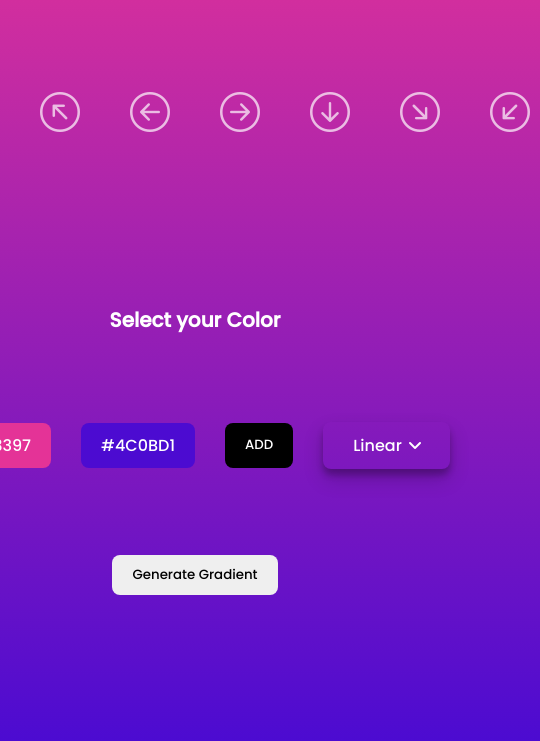
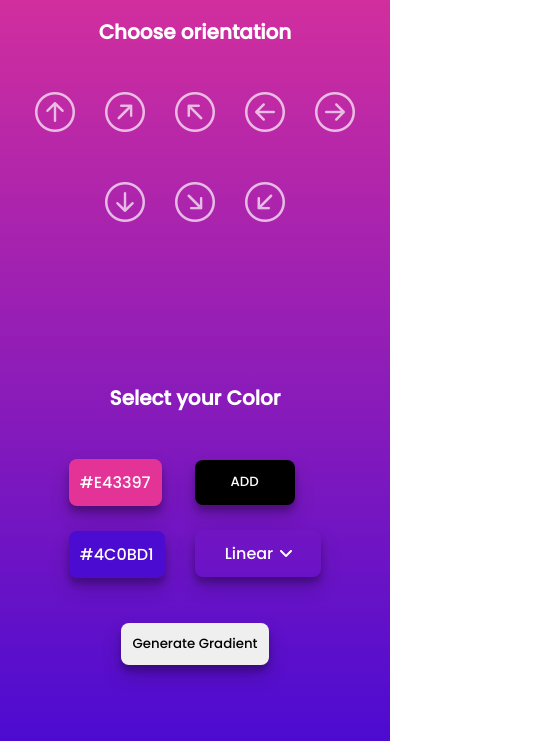
Before and after one commit to itstheanurag/color-flipper, a website: page src/public/gradient.html in a window 390 px wide. Shown: the part 103-844 px from the top of the page, 540 px wide, since content can reach past the window. Drawn offline with nearby package versions, Linux system fonts and the light colour scheme.

Commit message:
feat:made gradient.html file responsive

```diff
--- a/src/public/css/gradient.css
+++ b/src/public/css/gradient.css
@@ -19,7 +19,7 @@ body {
     flex-direction: column;
     align-items: center;
     justify-content: space-around;
-    padding: 10%;
+    padding: 150px;
     gap: 15px;
 }
 
@@ -39,8 +39,11 @@ body {
 #gradient .colors .color-item {
     border: none;
     border-radius: 8px;
-    padding: 10px 20px;
+    padding: 20px 20px;
     color: white;
+    transition: 0.1s;
+    background-color: transparent;
+    box-shadow: rgba(0, 0, 0, 0.19) 0px 10px 20px, rgba(0, 0, 0, 0.23) 0px 6px 6px;    padding: 11px;
 }
 
 .colors #create-color-item {
@@ -51,12 +54,18 @@ body {
     padding: 10px 20px;
     background: black;
     color: white;
+    box-shadow: rgba(0, 0, 0, 0.19) 0px 10px 20px, rgba(0, 0, 0, 0.23) 0px 6px 6px;    padding: 11px;
 }
+
+ .color-item a:hover{
+    box-shadow: rgba(100, 100, 111, 0.2) 0px 7px 29px 0px;
+ }
 
 #create-color-item:hover {
     cursor: pointer;
     background: white;
     color: black;
+
 }
 
 .directions {
@@ -67,15 +76,17 @@ body {
    gap: 30px;
 }
 
-.directions span {
-    padding: 10px;
-}
 
 #generate-gradient {
     padding: 10px 20px;
     border: none;
     border-radius: 8px;
+    box-shadow: rgba(0, 0, 0, 0.19) 0px 10px 20px, rgba(0, 0, 0, 0.23) 0px 6px 6px;    padding: 11px;
 }
+
+#generate-gradient a:hover{
+    box-shadow: rgba(100, 100, 111, 0.2) 0px 7px 29px 0px;
+ }
 
 .nav-bar{
     height: 80px;
@@ -166,3 +177,47 @@ h1{
     display: block;
     color: #fff;
  }
+ .color-btn{
+    display: flex;
+    gap: 25px;
+ }
+ .color-btn2{
+    display: flex;
+    gap: 25px;
+ }
+
+ @media only screen and (max-width: 768px) {
+    /* For mobile phones: */
+    #gradient {
+      width: 100%;
+      padding: 30px;
+    }
+    #gradient p{
+        margin-top: 80px;
+    }
+  }
+
+  @media only screen and (max-width: 768px) {
+    /* For mobile phones: */
+    .directions {
+      width: 100%;
+      display: flex;
+       flex-wrap: wrap;
+    }
+  }
+
+  @media only screen and (max-width: 768px) {
+    /* For mobile phones: */
+
+    .color-btn{
+        display: flex;
+        flex-wrap: wrap;
+    }
+    .color-btn2{
+        display: flex;
+        flex-wrap: wrap;
+    }
+    h1{
+        font-size: 4vw;
+    }
+  }
--- a/src/public/gradient.html
+++ b/src/public/gradient.html
@@ -1,5 +1,6 @@
 <!DOCTYPE html>
 <html lang="en">
+
 <head>
   <meta charset="UTF-8" />
   <meta http-equiv="X-UA-Compatible" content="IE=edge" />
@@ -7,14 +8,11 @@
   <title>Gradient Tool</title>
   <link rel="stylesheet" href="https://cdn.jsdelivr.net/npm/bootstrap-icons@1.10.4/font/bootstrap-icons.css">
   <link rel="stylesheet" href="css/gradient.css" />
-    <link
-      rel="stylesheet"
-      href="https://cdnjs.cloudflare.com/ajax/libs/font-awesome/6.4.0/css/all.min.css"
+  <link rel="stylesheet" href="https://cdnjs.cloudflare.com/ajax/libs/font-awesome/6.4.0/css/all.min.css"
     integrity="sha512-iecdLmaskl7CVkqkXNQ/ZH/XLlvWZOJyj7Yy7tcenmpD1ypASozpmT/E0iPtmFIB46ZmdtAc9eNBvH0H/ZpiBw=="
-      crossorigin="anonymous"
-      referrerpolicy="no-referrer"
-    />
+    crossorigin="anonymous" referrerpolicy="no-referrer" />
 </head>
+
 <body>
   <div class="nav-bar">
     <div id="left-button">
@@ -24,13 +22,11 @@
     </div>
     <h1>Color Gradient Generator</h1>
     <div id="right-button">
-        <a href="#"
-          ><i class="fa-sharp fa fa-light fa-chevron-right fa-beat-fade"></i
-        ></a>
+      <a href="#"><i class="fa-sharp fa fa-light fa-chevron-right fa-beat-fade"></i></a>
     </div>
   </div>
   <div id="gradient">
-      <p>Choose orientation</p>
+    <p id="orientation">Choose orientation</p>
     <div class="directions">
       <span id="top"><i class="bi bi-arrow-up-circle"></i></span>
       <span id="topright"><i class="bi bi-arrow-up-right-circle"></i></span>
@@ -45,20 +41,26 @@
     <div class="gradient-type"></div>
     <p>Select your Color</p>
     <div class="colors">
+      <div class="color-btn">
         <div class="color-item">#E43397</div>
         <div class="color-item">#4C0BD1</div>
+      </div>
+      <div class="color-btn2">
         <button id="create-color-item">ADD</button>
 
       <div class="dropdown">
         <a href="#" id="linear">Linear<i class="fa fa-angle-right fa-rotate-90"></i></a>
       </div>
-          <div  class="grendient-type">
+      <div class="grendient-type">
         <a href="#" id="linear">Angle</a>
         <a href="#" id="linear">Daimond</a>
         <a href="#" id="linear">Radial</a>
       </div>
       </div>
+    </div>
+    <div class="genrate-btn">
       <button id="generate-gradient">Generate Gradient</button>
+    </div>
 
     <div class="code"></div>
   </div>
@@ -66,4 +68,5 @@
   <script src="js/gradient.js"></script>
   <script src="https://kit.fontawesome.com/0182cdc936.js" crossorigin="anonymous"></script>
 </body>
+
 </html>
```
Lines whose indentation alone changed are shown as unchanged.
